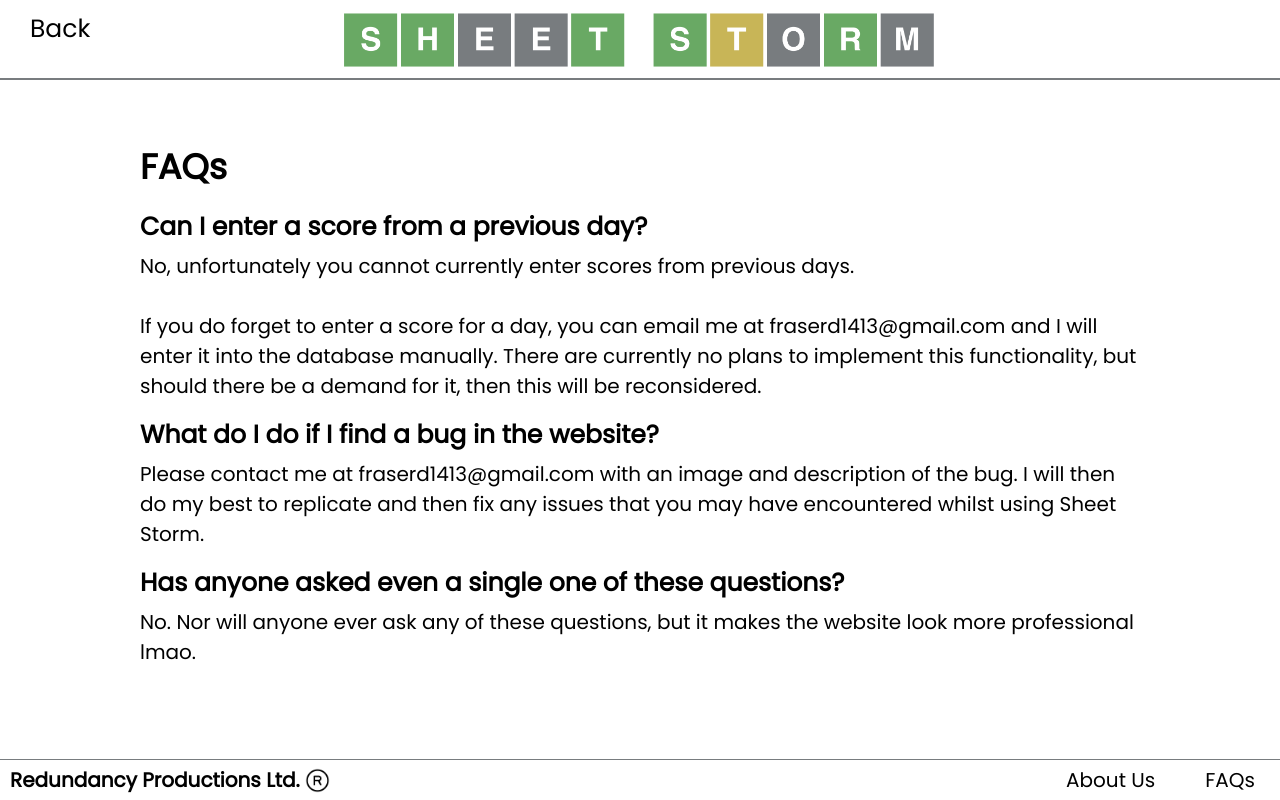
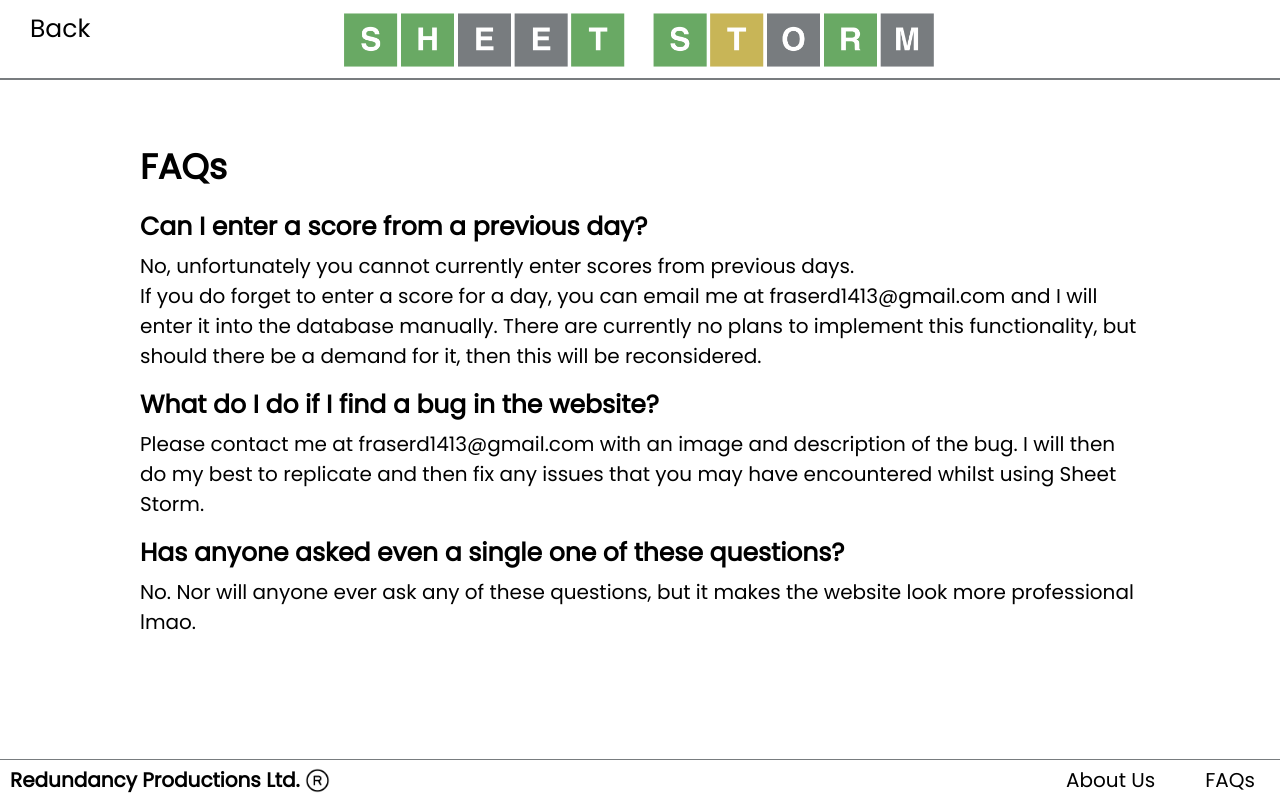
Before and after one commit to Fraser-Dwyer/SheetStorm, a React (Create React App) app: page /FAQs in a window 1280 px wide. Built offline with nearby package versions, Linux system fonts and the light colour scheme; no server answers; a web font is replaced by a local one.

Commit message:
Small styling changes

```diff
--- a/src/App.js
+++ b/src/App.js
@@ -16,7 +16,7 @@ import FAQs from "./Pages/FAQs.js";
 function App() {
   // Production:  "https://server.sheetstorm.co.uk"
   // Development: "http://localhost:8000"
-  const baseURL = "http://localhost:8000";
+  const baseURL = "https://server.sheetstorm.co.uk";
   return (
     <UserContextProvider>
       <Routes>
--- a/src/Pages/FAQs.js
+++ b/src/Pages/FAQs.js
@@ -10,10 +10,8 @@ export default function FAQs() {
           <p>
             No, unfortunately you cannot currently enter scores from previous
             days.
-            <br />
-            <br />
-            If you do forget to enter a score for a day, you can email me at
-            fraserd1413@gmail.com and I will enter it into the database
+            <br /> If you do forget to enter a score for a day, you can email me
+            at fraserd1413@gmail.com and I will enter it into the database
             manually. There are currently no plans to implement this
             functionality, but should there be a demand for it, then this will
             be reconsidered.
--- a/src/Styles/FAQs.css
+++ b/src/Styles/FAQs.css
@@ -1,4 +1,5 @@
 .QuestionContainer h4 {
+    font-size: 3.5vw;
     text-align: left;
     margin-left: 3vw;
     margin-right: 3vw;
@@ -6,7 +7,7 @@
 
 .QuestionContainer p {
     font-size: 3.5vw;
-    margin: 0vw 3vw 0vw 3vw;
+    margin: 0vw 3vw 5vw 3vw;
 }
 
 /* For larger than phone screen size (Desktops or iPads) */
```
